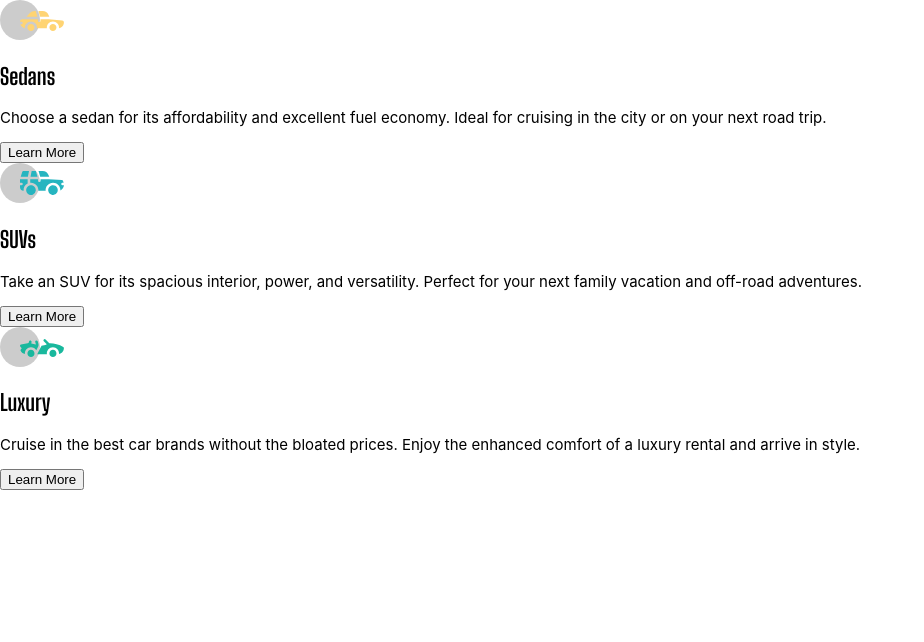
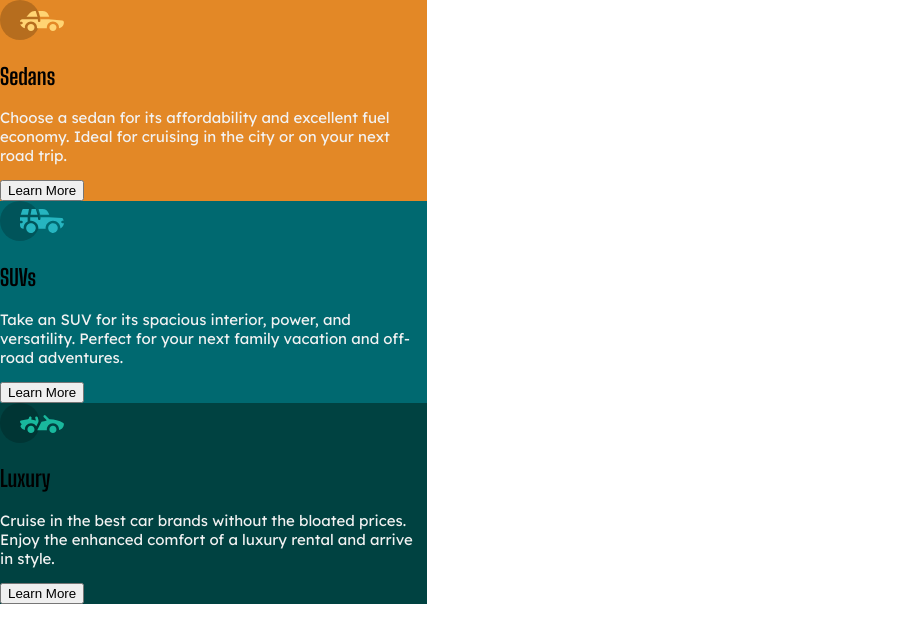
Before and after one commit to royeradames/3-column-card, a React (Create React App) app: page / in a window 1280 px wide. Shown: the top 642 px of the page, without its empty margins (0-924 px from the left). Built offline with nearby package versions, Linux system fonts and the light colour scheme.

Commit message:
📦start grid and background color

```diff
--- a/src/styles/_mobile.scss
+++ b/src/styles/_mobile.scss
@@ -1,2 +1,38 @@
 // get colors
-@use "./styles"
+$orange-300: hsl(31, 77%, 52%);
+$cyan-700: hsl(184, 100%, 22%);
+$cyan-900: hsl(179, 100%, 13%);
+$white-100: hsla(0, 0%, 100%, 0.75);
+$gray-100: hsl(0, 0%, 95%);
+.page{
+    font-size: 1.5rem;
+    // layout
+    display: grid;
+    grid-template-columns: repeat(3, minmax(auto, 1fr));
+    // justify-content: stretch;
+}
+.card{
+    &--sedans-background{
+        background-color: $orange-300;
+    }
+    &--suvs-background{
+        background-color: $cyan-700;
+    }
+    &--luxury-background{
+        background-color: $cyan-900;
+    }
+    &__img{
+
+    }
+    &__title{
+
+    }
+    &__message{
+        color: $gray-100;
+        // body font
+        font-family: 'Lexend Deca', sans-serif;
+    }
+    &__button{
+
+    }
+}
```
